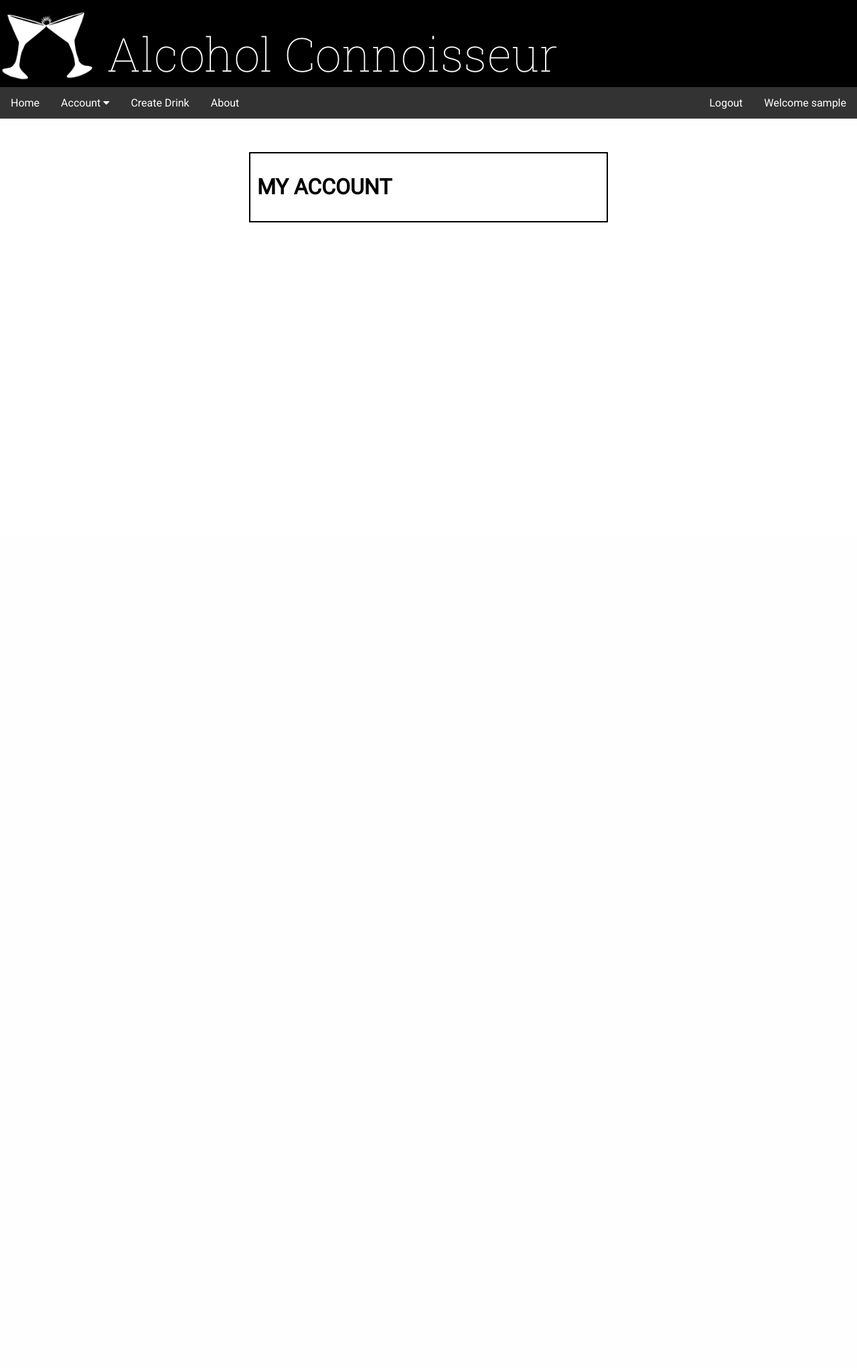
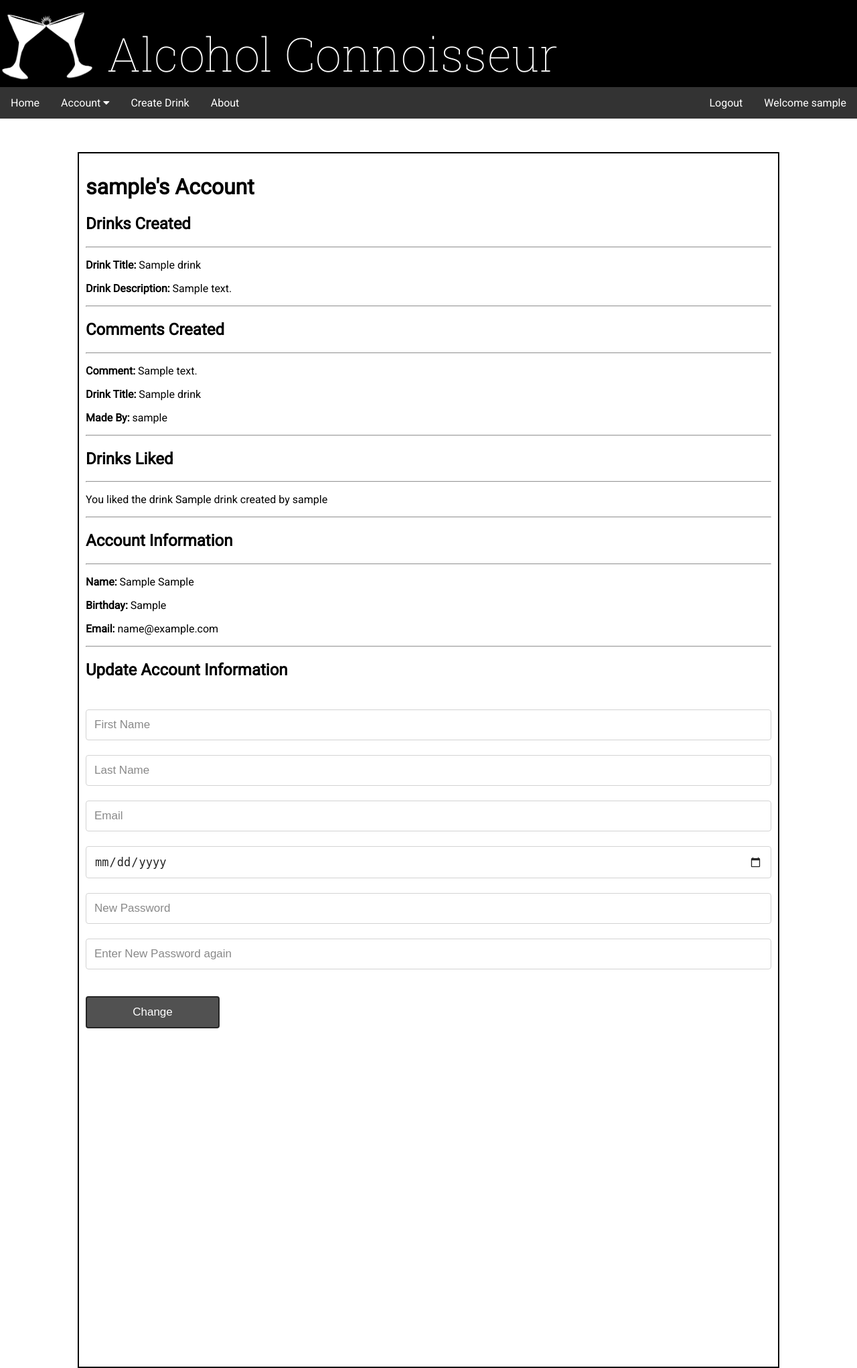
Before and after one commit to harshboi/Alcohol-Connoisseur, a PHP site: page /my-account.php in a window 1280 px wide. Shown: the whole page at 67% size. Before the commit the page ends 332 px from the top, so only its background shows below. Run offline with PHP 8.4, Linux system fonts and the light colour scheme; the visitor is signed in with stand-in values (Sample User, id 1); tables that the repository leaves empty or names only in its code hold one stand-in row (values such as "Sample post").

Commit message:
Added my account and fixed input boxes

```diff
--- /dev/null
+++ b/UserInfo.php
@@ -0,0 +1,65 @@
+  <?php
+            session_start();
+            $host = 'classmysql.engr.oregonstate.edu';
+            $db = 'cs340_schutfot';
+            $user = 'cs340_schutfot';
+            $charset = 'utf8mb4';
+            $pass = 'Obama08';
+            $dsn = "mysql:host=$host;dbname=$db;charset=$charset";
+            $opt = [
+            PDO::ATTR_ERRMODE => PDO::ERRMODE_EXCEPTION,
+            PDO::ATTR_DEFAULT_FETCH_MODE => PDO::FETCH_ASSOC,
+            PDO::ATTR_EMULATE_PREPARES => false,
+            ];
+            try {
+                  $data = array();
+                  $description = array();
+                  $comment = array();
+                  $drink = array();
+                  $dusername = array();
+                  $likeTitle = array();
+                  $likeUser = array();
+                  $bday = array();
+                  $first = array();
+                  $last = array();
+                  $email = array();
+                  $username = $_SESSION['username'];
+                  $pdo = new PDO($dsn, $user, $pass, $opt);
+                  $res = $pdo->prepare("SELECT Title, Description FROM Drink WHERE Username = ?");
+                  $res->execute([$username]);
+                  $user = $res->fetchAll(PDO::FETCH_ASSOC);
+                  foreach($user as $title){
+                    $data['drinks'] = array_push($data, $title['Title']);
+                    $description['description'] = array_push($description, $title['Description']);
+                  }
+                  $res = $pdo->prepare("SELECT Comment.Text, Drink.Title, Drink.Username FROM User, Drink, Comment WHERE User.Username = ? AND User.Username = Comment.Username AND Drink.Drink_ID = Comment.Drink_ID");
+                  $res->execute([$username]);
+                  $user = $res->fetchAll(PDO::FETCH_ASSOC);
+                  foreach($user as $title){
+                    $comment['comments'] = array_push($comment, $title['Text']);
+                    $drink['drinks'] = array_push($drink, $title['Title']);
+                    $dusername['username'] = array_push($dusername, $title['Username']);
+                  }
+                  $res = $pdo->prepare("SELECT Drink.Title, Drink.Username FROM User, Drink, Likes WHERE User.Username = ? AND User.Username = Likes.Username AND Drink.Drink_ID = Likes.Drink_ID");
+                  $res->execute([$username]);
+                  $user = $res->fetchAll(PDO::FETCH_ASSOC);
+                  foreach($user as $title){
+                    $likeUser['username'] = array_push($likeUser, $title['Username']);
+                    $likeTitle['drinks'] = array_push($likeTitle, $title['Title']);
+                  }
+                  $res = $pdo->prepare("SELECT Birthday, First, Last, Email FROM User WHERE Username = ?");
+                  $res->execute([$username]);
+                  $user = $res->fetchAll(PDO::FETCH_ASSOC);
+                  foreach($user as $title){
+                    $bday['birthday'] = array_push($bday, $title['Birthday']);
+                    $first['first'] = array_push($first, $title['First']);
+                    $last['last'] = array_push($last, $title['Last']);
+                    $email['email'] = array_push($email, $title['Email']);
+                  }
+                  echo json_encode(array($data, $description, $comment, $drink, $dusername, $likeUser, $likeTitle, $bday, $first, $last, $email));
+            } catch (\PDOException $e) {
+                  $error_message = $e->getMessage();
+                  echo "<tr><td>", $error_message, "</td></tr>\n";
+            }
+            //SELECT Birthday, First, Last, Email FROM User WHERE Username = 'sakthisa'
+  ?>
--- a/my-account.php
+++ b/my-account.php
@@ -1,4 +1,5 @@
 <?php
+  include('server.php');
   session_start();
 
   if (isset($_GET['logout'])) {
@@ -13,7 +14,7 @@
   <head>
     <meta charset="utf-8">
     <title>Alcohol Connoisseur</title>
-
+    <script src="https://ajax.googleapis.com/ajax/libs/jquery/3.3.1/jquery.min.js"></script>
     <!-- This is a 3rd-party stylesheet to make available the font families to be used for this page. -->
     <link href="https://fonts.googleapis.com/css?family=Roboto|Roboto+Slab:100" rel="stylesheet">
 
@@ -56,12 +57,45 @@
       <a href="About.php">About</a>
     </div>
 
-<div class = "about">
-    <h1>MY ACCOUNT</h1>
+<div class = "account">
+    <h1><?php echo $_SESSION['username']; ?>'s Account</h1>
+    <div class = "drinks">
+      <h2>Drinks Created</h2>
+    </div>
+    <div class = "Comments">
+      <h2>Comments Created</h2>
+    </div>
+    <div class = "Likes">
+      <h2>Drinks Liked</h2>
+    </div>
+    <div class = "info">
+      <h2>Account Information</h2>
+    </div>
+    <!-- <div class = "Update"> -->
+      <h2>Update Account Information</h2>
+      <?php
+        include('errors.php');
+      ?>
+        <form action = "my-account.php" method = "post">
+          <br>
+          <input type="text" name="FirstName" placeholder="First Name">
+          <br>
+          <input type="text" name="LastName" placeholder="Last Name">
+          <br>
+          <input type="email" name="Email" placeholder="Email">
+          <br>
+          <input type="date" name="Birthday" placeholder="Birthday">
+          <br>
+          <input type="password" name="Password" placeholder="New Password">
+          <br>
+          <input type="password" name="Repass" placeholder="Enter New Password again" required>
+          <br><br>
+        <input type = "submit" name ="update" value = "Change">
+    <!-- </div> -->
 </div>
 
 
 
   </body>
-
+    <script src="myaccount.js" charset="utf-8"></script>
 </html>
--- /dev/null
+++ b/myaccount.js
@@ -0,0 +1,65 @@
+$.ajax({
+    type: "GET",
+    url: 'UserInfo.php',
+    dataType: "json",
+    success: function(data){
+        console.log(data);
+        //$('.drinks').append("<tr>");
+        if(data[0].drinks == 1){
+          max = data[0].drinks;
+        }
+        else{
+          max = data[0].drinks - 1;
+        }
+        for(var i = 0; i < max; i++){
+          $('.drinks').append("<hr>");
+          $('.drinks').append("<p>" + "<strong>Drink Title:</strong> " + data[0][i] + "</p>\n");
+          $('.drinks').append("<p>" + "<strong>Drink Description:</strong> " + data[1][i] + "</p>\n");
+        }
+        $('.drinks').append("<hr>");
+
+        if(data[2].comments == 1){
+          max = data[2].comments;
+        }
+        else{
+          max = data[2].comments - 1;
+        }
+        //console.log(data[2].comments);
+        for(var i = 0; i < max; i++){
+          $('.Comments').append("<hr>");
+          $('.Comments').append("<p>" + "<strong>Comment:</strong> " + data[2][i] + "</p>\n");
+          $('.Comments').append("<p>" + "<strong>Drink Title:</strong> " + data[3][i] + "</p>\n");
+          $('.Comments').append("<p>" + "<strong>Made By:</strong> " + data[4][i] + "</p>\n");
+        }
+        $('.Comments').append("<hr>");
+
+        if(data[5].username == 1){
+          max = data[5].username;
+        }
+        else{
+          max = data[5].username - 1;
+        }
+        for(var i = 0; i < max; i++){
+          if(i == 0){
+            $('.Likes').append("<hr>");
+          }
+          $('.Likes').append("<p>" + "You liked the drink " + data[6][i] + " created by " + data[5][i] + "</p>\n");
+        }
+        $('.Likes').append("<hr>");
+
+        if(data[10].email == 1){
+          max = data[10].email;
+        }
+        else{
+          max = data[10].email - 1;
+        }
+        for(var i = 0; i < 1; i++){
+          $('.info').append("<hr>");
+          $('.info').append("<p>" + "<strong>Name:</strong> " + data[8][i] + " " + data[9][i] + "</p>\n");
+          $('.info').append("<p>" + "<strong>Birthday:</strong> " + data[7][i] + "</p>\n");
+          $('.info').append("<p>" + "<strong>Email:</strong> " + data[10][i] + "</p>\n");
+        }
+        $('.info').append("<hr>");
+
+    }
+});
--- a/server.php
+++ b/server.php
@@ -27,6 +27,10 @@
       array_push($errors, "Username already exists");
       $userVerify = 1;
     }
+    if($_POST["Password"] != $_POST['Repass']){
+      array_push($errors, "Passwords dont match");
+      $userVerify = 1;
+    }
     if($userVerify == 0){
       $password = password_hash($_POST["Password"], PASSWORD_DEFAULT);
       $stmt = $pdo->prepare('INSERT INTO User(Username, Birthday, First, Last, PasswordHash, Email) VALUES (?,?,?,?,?,?)');
@@ -53,5 +57,55 @@
     }
   }
 
+  if(isset($_POST['update'])){
+    $birthday;
+    $email;
+    $first;
+    $last;
+    $password;
+    $redirect;
+    $verify = 0;
+    $pdo = new PDO($dsn, $user, $pass, $opt); //Uses database information for the PDO
+    $res = $pdo->prepare("SELECT Username, Birthday, Email, First, Last, PasswordHash FROM User WHERE Username = ?");
+    $res->execute([$_SESSION['username']]);
+    $user = $res->fetch();
+    $birthday = $user['Birthday'];
+    $email = $user['Email'];
+    $first = $user['First'];
+    $last = $user['Last'];
+    $password = $user['Password'];
+    if($_POST["FirstName"] != ""){
+      $first = $_POST["FirstName"];
+    }
+    if($_POST["LastName"] != ""){
+      $last = $_POST["LastName"];
+    }
+    if($_POST["Birthday"] != ""){
+      $birthday = $_POST["Birthday"];
+    }
+    if($_POST["Email"] != ""){
+      $email = $_POST["Email"];
+    }
+    if($_POST["Password"] != ""){
+      $password = password_hash($_POST["Password"], PASSWORD_DEFAULT);
+      $redirect = 1;
+    }
+    if($_POST["Password"] != $_POST['Repass']){
+      array_push($errors, "Passwords dont match");
+      $verify = 1;
+    }
+    if($verify == 0){
+      $res = $pdo->prepare("UPDATE User SET Birthday = ?, Email = ?, First = ?, Last = ?, PasswordHash = ? WHERE Username = ?");
+      $res->execute([$birthday, $email, $first, $last, $password, $_SESSION['username']]);
+      $user = $res->fetch();
+      if($redirect == 1){
+        $_SESSION['newpass'] = 1;
+        header('location: log-in.php');
+      }
+    }
+  }
+
+
+
 
 ?>
--- a/sign-up.php
+++ b/sign-up.php
@@ -69,11 +69,13 @@ if (isset($_GET['logout'])) {
           <br>
           <input type="text" name="LastName" placeholder="Last Name (optional)">
           <br>
-          <input type="text" name="Email" placeholder="Email" required>
+          <input type="email" name="Email" placeholder="Email" required>
           <br>
           <input type="date" name="Birthday" placeholder="Birthday (optional)">
           <br>
           <input type="password" name="Password" placeholder="Password" required>
+          <br>
+          <input type="password" name="Repass" placeholder="Enter Password again" required>
           <br><br>
         <input type = "submit" name ="register" value = "Sign up">
         <input type="button" value="Log In" onclick="login()">
--- a/style.css
+++ b/style.css
@@ -291,6 +291,15 @@ header a {
   margin-top: 50px;
 }
 
+.account{
+  margin: auto;
+  width: 80%;
+  border: 2px solid black;
+  padding: 10px;
+  padding-bottom: 500px;
+  margin-top: 50px;
+}
+
 .Create_drink{
   margin: auto;
   width: 80%;
@@ -301,6 +310,20 @@ header a {
 
 #Description{
   height:200px
+}
+
+table.drinks {
+    table-layout: fixed;
+    width: 100%;
+}
+
+table.drinks {
+    border-collapse: collapse;
+    border: 1px solid black;
+}
+
+.drinks th, .drinks td {
+    border: 1px solid black;
 }
 
 input{
@@ -350,7 +373,7 @@ input[type=text], input[type=password], input[type = file], select, textarea {
     resize: vertical;
 }
 
-input[type = date]{
+input[type = date], input[type = email]{
   width: 100%;
   padding: 12px;
   border: 1px solid #ccc;
@@ -359,7 +382,6 @@ input[type = date]{
   margin-top: 6px;
   margin-bottom: 16px;
   resize: vertical;
-
 }
 
 .error{
```
Also changed, not shown: log-in.php (+6 -1 lines).
